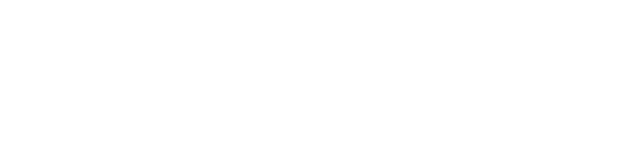
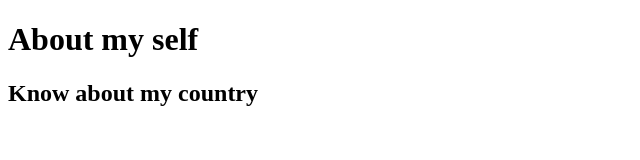
Before and after one commit to ASMRUSSELE/my-second-repo, a plain HTML site: page index.html in a window 1280 px wide. Shown: the whole page, without its empty margins (0-640 px from the left). Drawn offline with Linux system fonts and the light colour scheme.

Commit message:
h1 & h2 added

```diff
--- a/index.html
+++ b/index.html
@@ -7,6 +7,7 @@
     <title>My Second Github Repo</title>
 </head>
 <body>
-
+    <h1>About my self</h1>
+    <h2>Know about my country</h2>
 </body>
 </html>
```
